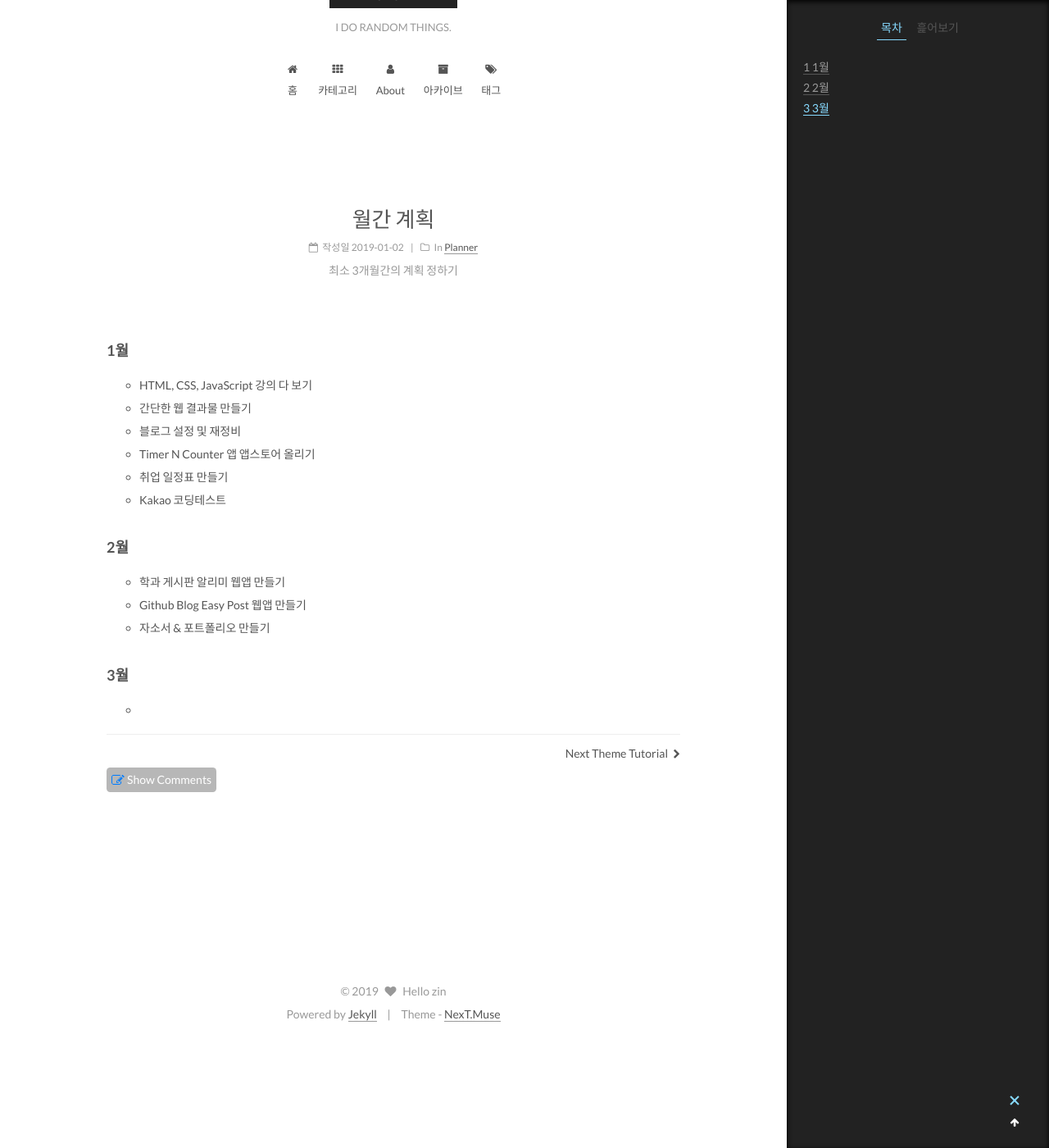
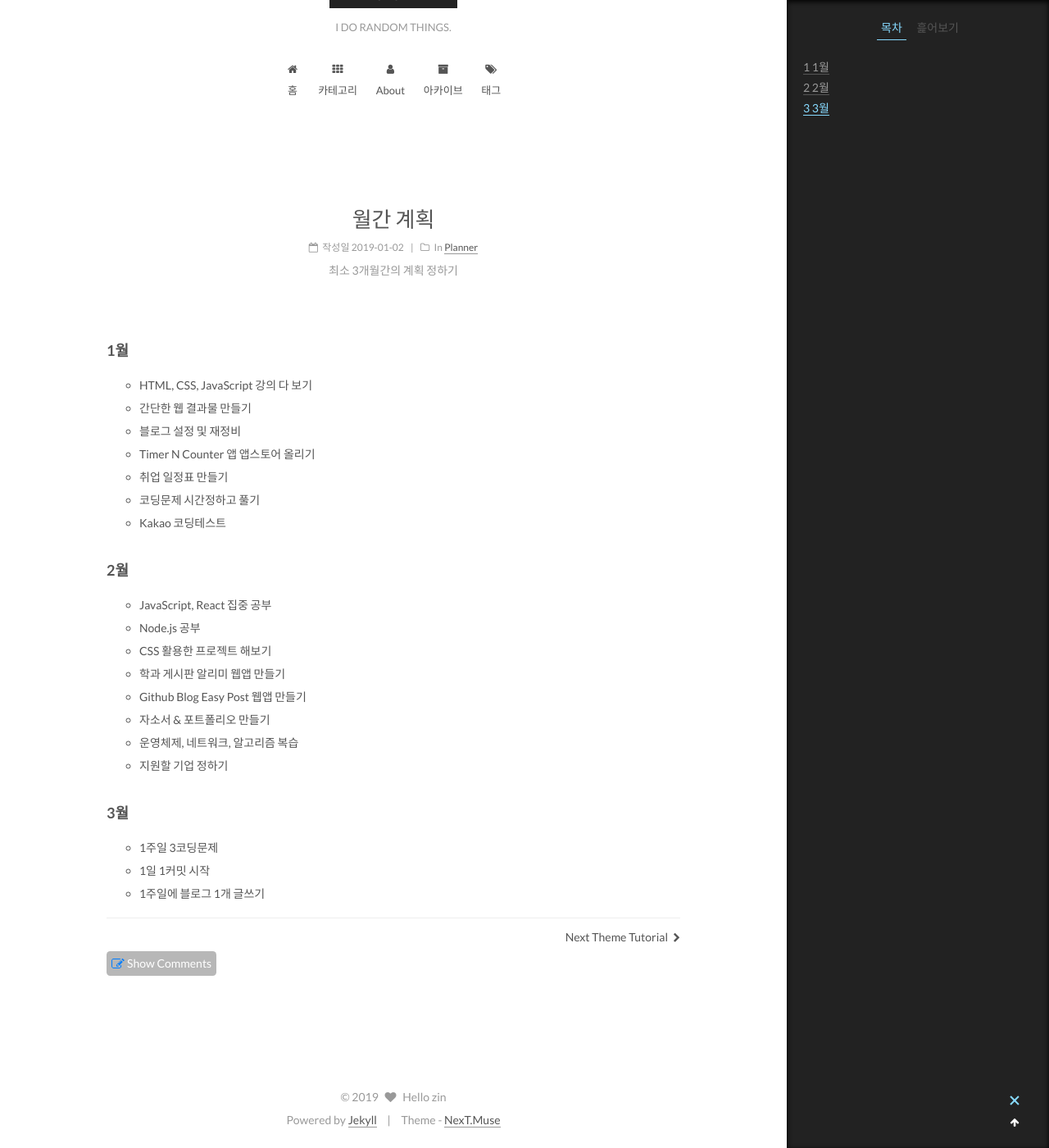
Before and after one commit to hellozin/hellozin.github.io, a Jekyll site: the page built from _posts/2019-01-02-monthly-planner.md, in a window 1280 px wide and 1400 px high, scrolled down 129 px. Shown: the whole window at 82% size. Built offline with Jekyll 4.4.1, drawn with Linux system fonts in a browser that asks for light colours.

Commit message:
3월까지 플래너 추가

```diff
--- a/_posts/2019-01-02-monthly-planner.md
+++ b/_posts/2019-01-02-monthly-planner.md
@@ -13,14 +13,22 @@ tags:
 - 블로그 설정 및 재정비
 - Timer N Counter 앱 앱스토어 올리기
 - 취업 일정표 만들기
+- 코딩문제 시간정하고 풀기
 - Kakao 코딩테스트
 
 ### 2월
 
+- JavaScript, React 집중 공부
+- Node.js 공부
+- CSS 활용한 프로젝트 해보기
 - 학과 게시판 알리미 웹앱 만들기
 - Github Blog Easy Post 웹앱 만들기
 - 자소서 & 포트폴리오 만들기
+- 운영체제, 네트워크, 알고리즘 복습
+- 지원할 기업 정하기
 
 ### 3월
 
--
+- 1주일 3코딩문제
+- 1일 1커밋 시작
+- 1주일에 블로그 1개 글쓰기
```
